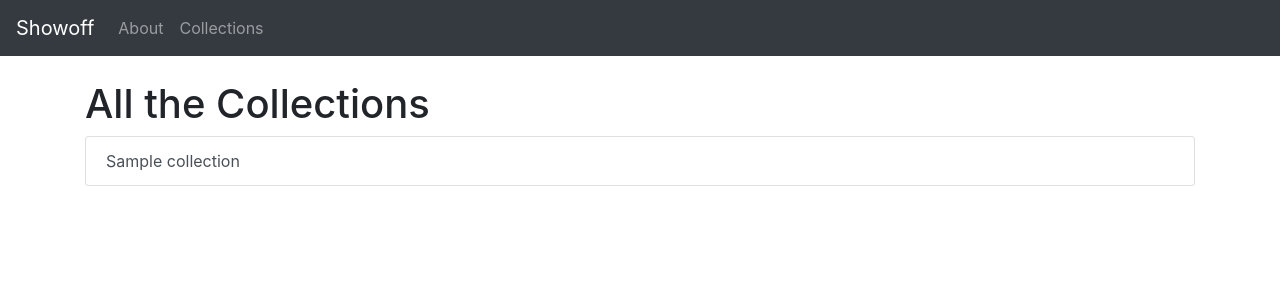
After one commit to yashkir/showoff, a Django app: page /collections/ in a window 1280 px wide. The commit adds this page. Shown: the top 300 px of the page. Run offline with Django 3.2, Linux system fonts and the light colour scheme; tables that the repository leaves empty hold one stand-in row (values such as "Sample post"); some libraries are stand-ins or nearby versions.

Commit message:
add collections/ index

```diff
--- a/main_app/templates/base.html
+++ b/main_app/templates/base.html
@@ -7,11 +7,11 @@
 <title>Showoff - {% block title %}{% endblock %}</title> </head>
 <body>
   <nav class="navbar navbar-expand-md navbar-dark bg-dark">
-    <a class="navbar-brand" href="#">Showoff</a>
+    <a class="navbar-brand" href="/">Showoff</a>
     <div>
       <ul class="navbar-nav">
         <li class="nav-item"><a class="nav-link" href="/about/">About</a></li>
-        <li class="nav-item"><a class="nav-link" href="/about/">Collections</a></li>
+        <li class="nav-item"><a class="nav-link" href="/collections/">Collections</a></li>
       </ul>
     </div>
   </nav>
--- /dev/null
+++ b/main_app/templates/collections/index.html
@@ -0,0 +1,19 @@
+{% extends '../base.html' %}
+{% block title %}
+Collections
+{% endblock %}
+{% block content %}
+
+<h1>
+  All the Collections
+</h1>
+
+<ul class="list-group">
+  {% for collection in collections %}
+  <li class="list-group-item list-group-item-action">
+  {{ collection.name }}
+</li>
+{% endfor %}
+</ul>
+
+{% endblock %}
--- a/main_app/urls.py
+++ b/main_app/urls.py
@@ -4,4 +4,5 @@ from . import views
 
 urlpatterns = [
     path('', views.home, name='home'),
+    path('collections/', views.collections_index, name='collections_index'),
 ]
--- a/main_app/views.py
+++ b/main_app/views.py
@@ -1,4 +1,11 @@
 from django.shortcuts import render
+
+from .models import Collection
+
 
 def home(request):
     return render(request, 'home.html')
+
+def collections_index(request):
+    collections = Collection.objects.all()
+    return render(request, 'collections/index.html', { 'collections': collections })
```
